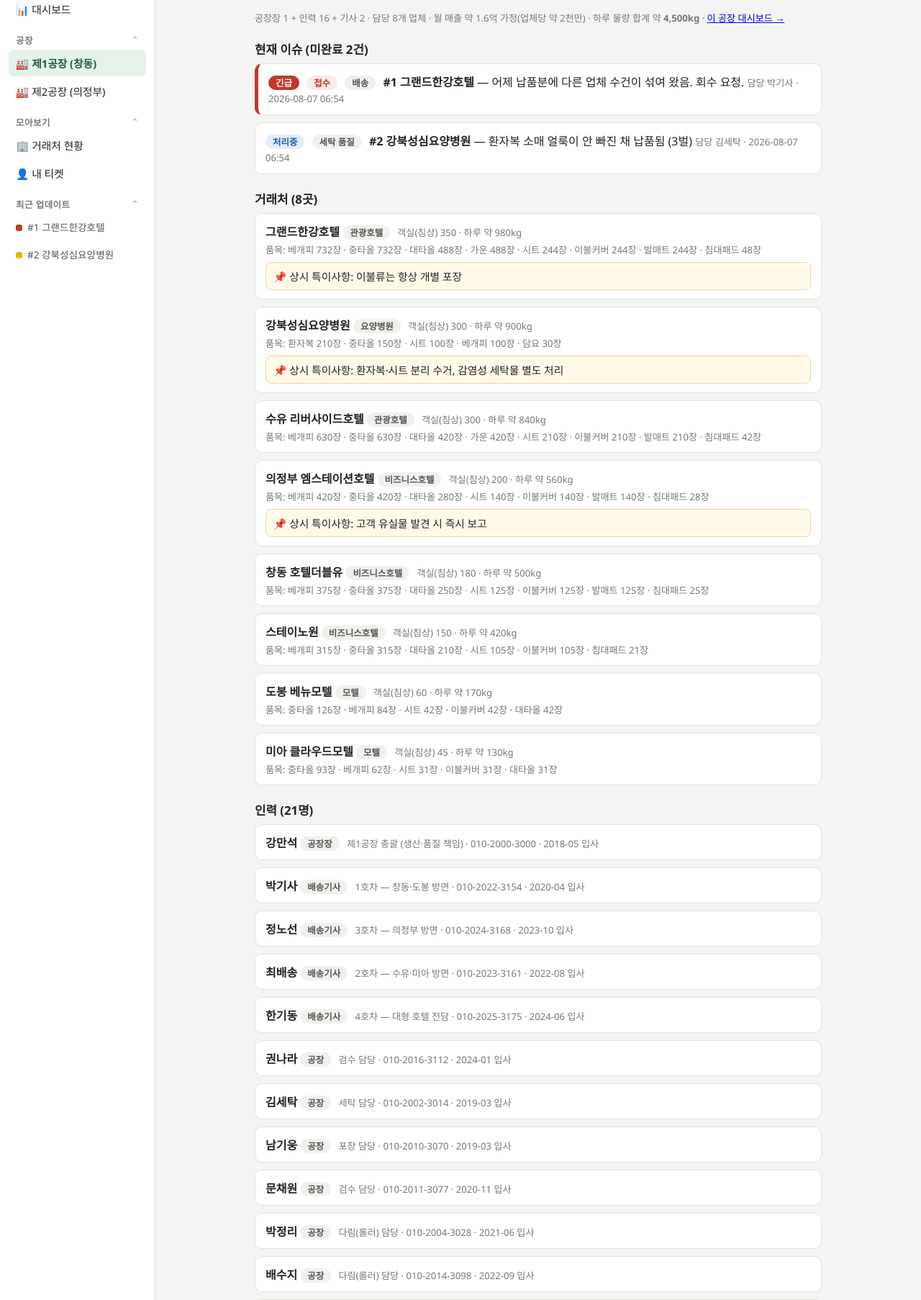
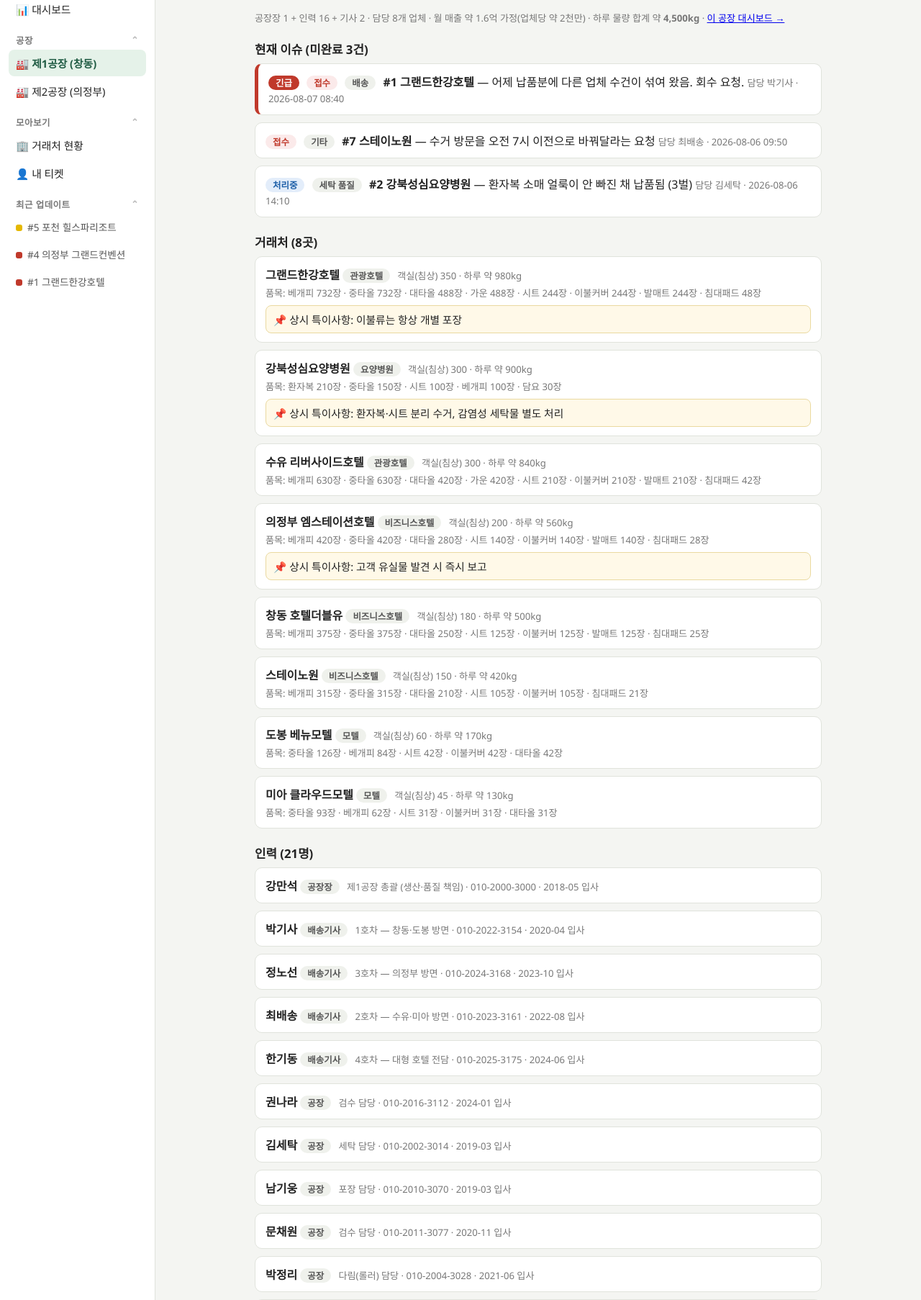
Before and after one commit to IngakHwang/laundry-claim, a FastAPI app: page /f/1 in a window 1280 px wide. Shown: the part 113-1919 px from the top of the page at 72% size. Run offline with FastAPI, Linux system fonts and the light colour scheme; data comes from the database, SQL or seed files in the repository.

Commit message:
업체별 이슈 추적(/client/N) + 2공장 예시 티켓 + 데모 사진 생성기
거래처 클릭 → 진행 중·완료 이력·업체 지표. 예시 티켓 7건(두 공장, 완료 2건 포함, 여러 날짜). 사진은 Pillow로 그린 데모 이미지(make_demo_photos.py) - 실사진 아님을 명시.

Co-Authored-By: Claude Fable 5 <noreply@anthropic.com>

Claude-Session: https://claude.ai/code/session_01HEeBvtzrorzwoFXPg8mY1s

```diff
--- a/app.py
+++ b/app.py
@@ -246,24 +246,62 @@ def init_db() -> None:
             """이름으로 담당자 id 찾기 (예시 티켓 배정용)."""
             return con.execute("SELECT id FROM staff WHERE name=?", (name,)).fetchone()[0]
 
-        # 예시 티켓 1: 배송 컴플레인 — 기사에게 배정, 아직 미확인
-        con.execute("""INSERT INTO complaints
-            (client_id, type, severity, content, channel, assignee_id, status, created_at)
-            VALUES (1, 'delivery', 'urgent', '어제 납품분에 다른 업체 수건이 섞여 왔음. 회수 요청.',
-                    '전화', ?, 'new', ?)""", (sid("박기사"), now()))
-        con.execute("""INSERT INTO actions (complaint_id, actor, kind, content, created_at)
-            VALUES (1, '사장', 'register', '그랜드한강호텔 지배인 전화 접수', ?)""", (now(),))
-        con.execute("""INSERT INTO actions (complaint_id, actor, kind, content, created_at)
-            VALUES (1, '사장', 'instruct', '오늘 수거 때 섞인 수건 회수해 올 것', ?)""", (now(),))
-        # 예시 티켓 2: 품질 컴플레인 — 공장 인력에게 배정, 처리중
-        con.execute("""INSERT INTO complaints
-            (client_id, type, severity, content, channel, assignee_id, status, created_at)
-            VALUES (6, 'quality', 'normal', '환자복 소매 얼룩이 안 빠진 채 납품됨 (3벌)',
-                    '문자', ?, 'working', ?)""", (sid("김세탁"), now()))
-        con.execute("""INSERT INTO actions (complaint_id, actor, kind, content, created_at)
-            VALUES (2, '사장', 'register', '요양병원 문자 접수, 사진 3장 받음', ?)""", (now(),))
-        con.execute("""INSERT INTO actions (complaint_id, actor, kind, content, created_at)
-            VALUES (2, '김세탁', 'work', '재세탁 진행. 얼룩 종류가 녹 계열이라 전용 처리 필요', ?)""", (now(),))
+        def add_ticket(client, type_, sev, content, channel, assignee, created, acts, status, done=None):
+            """예시 티켓 한 건 + 조치 일지 + 사진.
+            acts = [(누가, 종류, 내용, 시각, [사진 파일명들])]. 사진은 make_demo_photos.py 가 만든 데모 이미지."""
+            cur = con.execute("""INSERT INTO complaints
+                (client_id, type, severity, content, channel, assignee_id, status, created_at, done_at)
+                VALUES (?,?,?,?,?,?,?,?,?)""",
+                (client, type_, sev, content, channel, sid(assignee), status, created, done))
+            tid = cur.lastrowid
+            for actor, kind, text, at, photo_files in acts:
+                a = con.execute("""INSERT INTO actions (complaint_id, actor, kind, content, created_at)
+                                   VALUES (?,?,?,?,?)""", (tid, actor, kind, text, at))
+                for ph in photo_files:
+                    con.execute("INSERT INTO photos (action_id, filename) VALUES (?,?)", (a.lastrowid, ph))
+
+        # ── 예시 티켓 — 두 공장 모두, 여러 날짜에 걸쳐 (완료 이력이 있어야 평균 처리 시간이 산다) ──
+        today = now()[:10]
+        add_ticket(1, "delivery", "urgent", "어제 납품분에 다른 업체 수건이 섞여 왔음. 회수 요청.",
+                   "전화", "박기사", f"{today} 08:40", [
+            ("사장", "register", "그랜드한강호텔 지배인 전화 접수", f"{today} 08:40", ["demo_towels_mixed.png"]),
+            ("사장", "instruct", "오늘 수거 때 섞인 수건 회수해 올 것", f"{today} 08:42", []),
+        ], "new")
+        add_ticket(6, "quality", "normal", "환자복 소매 얼룩이 안 빠진 채 납품됨 (3벌)",
+                   "문자", "김세탁", "2026-08-06 14:10", [
+            ("사장", "register", "요양병원 문자 접수, 사진 받음", "2026-08-06 14:10", ["demo_sleeve_stain.png"]),
+            ("김세탁", "work", "재세탁 진행. 녹 계열 얼룩이라 전용 처리 필요", "2026-08-06 16:30", []),
+        ], "working")
+        add_ticket(7, "quality", "normal", "수건 5장이 누렇게 변색된 채 왔다고 교환 요청",
+                   "전화", "이다림", "2026-08-05 10:20", [
+            ("사장", "register", "베뉴모텔 사장님 전화", "2026-08-05 10:20", ["demo_towel_yellow.png"]),
+            ("이다림", "ack", "지시 확인", "2026-08-05 10:55", []),
+            ("이다림", "work", "재세탁 후 검수 — 변색 심한 3장은 폐기, 새 수건으로 교체", "2026-08-05 14:20", []),
+            ("이다림", "done", "교체분 당일 배송 완료", "2026-08-05 15:40", []),
+        ], "done", "2026-08-05 15:40")
+        add_ticket(9, "quality", "urgent", "토요일 행사분 테이블보에 와인 얼룩 12장이 그대로 납품됨",
+                   "전화", "장미란", f"{today} 09:15", [
+            ("사장", "register", "웨딩홀 매니저 전화 — 다음 행사가 금요일이라 급함", f"{today} 09:15", ["demo_tablecloth_wine.png"]),
+            ("장미란", "ack", "지시 확인", f"{today} 09:40", []),
+            ("장미란", "work", "전량 회수해 얼룩 전용 재세탁 돌리는 중", f"{today} 11:05", []),
+        ], "working")
+        add_ticket(10, "delivery", "normal", "가운 40장 수량 부족 — 주말 투숙 앞두고 보충 요청",
+                   "문자", "나운전", f"{today} 10:30", [
+            ("사장", "register", "리조트 프런트 문자", f"{today} 10:30", []),
+            ("사장", "instruct", "내일 오전 배송 때 가운 40장 추가 적재", f"{today} 10:33", []),
+            ("나운전", "ack", "지시 확인", f"{today} 12:02", []),
+        ], "acked")
+        add_ticket(10, "quality", "normal", "스파 타월에서 꿉꿉한 냄새가 난다는 고객 불만",
+                   "전화", "윤정례", "2026-08-04 09:00", [
+            ("사장", "register", "리조트 지배인 전화", "2026-08-04 09:00", ["demo_towel_mold.png"]),
+            ("윤정례", "work", "건조 공정 점검 — 건조기 2호기 온도 저하 발견", "2026-08-04 13:30", []),
+            ("윤정례", "done", "재세탁·완전 건조 후 재납품. 건조기 수리 완료", "2026-08-04 17:10", []),
+        ], "done", "2026-08-04 17:10")
+        add_ticket(5, "etc", "normal", "수거 방문을 오전 7시 이전으로 바꿔달라는 요청",
+                   "전화", "최배송", "2026-08-06 09:50", [
+            ("사장", "register", "스테이노원 프런트 전화", "2026-08-06 09:50", []),
+            ("사장", "instruct", "2호차 노선 순서 조정 검토", "2026-08-06 09:55", []),
+        ], "new")
     con.commit()
     con.close()
 
@@ -342,6 +380,37 @@ def dashboard(request: Request, factory: int | None = None):
         "open_tickets": open_tickets, "done_recent": done_recent,
         "stats": stats, "by_type": by_type,
         "factories": factories, "cur_factory": factory,
+        "TYPE_LABEL": TYPE_LABEL, "STATUS_LABEL": STATUS_LABEL,
+    })
+
+
+@app.get("/client/{client_id}")
+def client_detail(request: Request, client_id: int):
+    """거래처 상세 — 이 업체의 이슈가 무엇이 있고 어떻게 처리되고 있는지 한 화면에 추적한다."""
+    con = db()
+    c = con.execute("""SELECT c.*, f.name AS factory_name FROM clients c
+        LEFT JOIN factories f ON f.id = c.factory_id WHERE c.id=?""", (client_id,)).fetchone()
+    goods = con.execute("""SELECT i.name, ci.daily_qty FROM client_items ci
+        JOIN items i ON i.id = ci.item_id WHERE ci.client_id=? ORDER BY ci.daily_qty DESC""",
+        (client_id,)).fetchall()
+    open_tickets = con.execute(TICKET_SELECT + """
+        WHERE c.client_id=? AND c.status != 'done'
+        ORDER BY (c.severity='urgent') DESC, c.created_at ASC""", (client_id,)).fetchall()
+    done_tickets = con.execute(TICKET_SELECT + """
+        WHERE c.client_id=? AND c.status = 'done' ORDER BY c.done_at DESC""", (client_id,)).fetchall()
+    # 업체별 지표: 누적 건수 · 유형별 · 평균 처리 시간 (반복되는 문제가 있는 거래처를 숫자로 보려고)
+    stats = {
+        "total": len(open_tickets) + len(done_tickets),
+        "avg_hours": con.execute("""SELECT ROUND(AVG((julianday(done_at)-julianday(created_at))*24),1)
+                                    FROM complaints WHERE client_id=? AND status='done'""",
+                                 (client_id,)).fetchone()[0],
+    }
+    by_type = con.execute("""SELECT type, COUNT(*) n FROM complaints
+                             WHERE client_id=? GROUP BY type ORDER BY n DESC""", (client_id,)).fetchall()
+    con.close()
+    return templates.TemplateResponse(request, "client.html", {
+        "c": c, "goods": goods, "open_tickets": open_tickets, "done_tickets": done_tickets,
+        "stats": stats, "by_type": by_type,
         "TYPE_LABEL": TYPE_LABEL, "STATUS_LABEL": STATUS_LABEL,
     })
 
--- a/templates/clients.html
+++ b/templates/clients.html
@@ -8,13 +8,13 @@
 <h2><a href="/f/{{ f.id }}">{{ f.name }} →</a> <span class="meta">— {{ f.note }}</span></h2>
 <p class="meta">하루 물량 합계 약 <b>{{ "{:,}".format(totals[f.id]) }}kg</b></p>
 {% for c in clients if c.factory_id == f.id %}
-<div class="card">
+<a class="card" href="/client/{{ c.id }}">
   <b>{{ c.name }}</b> <span class="badge b-type">{{ c.biz_type }}</span>
   <span class="meta">
-    {% if c.rooms %}객실(침상) {{ c.rooms }} · {% endif %}하루 약 {{ "{:,}".format(c.daily_kg) }}kg
+    {% if c.rooms %}객실(침상) {{ c.rooms }} · {% endif %}하루 약 {{ "{:,}".format(c.daily_kg) }}kg — 이슈 이력 보기 →
   </span>
   {% if c.note %}<div class="instr">📌 상시 특이사항: {{ c.note }}</div>{% endif %}
-</div>
+</a>
 {% endfor %}
 {% endfor %}
 {% endblock %}
--- a/templates/factory.html
+++ b/templates/factory.html
@@ -19,7 +19,7 @@
 
 <h2>거래처 ({{ client_rows|length }}곳)</h2>
 {% for row in client_rows %}
-<div class="card">
+<a class="card" href="/client/{{ row.c.id }}">
   <b>{{ row.c.name }}</b> <span class="badge b-type">{{ row.c.biz_type }}</span>
   <span class="meta">{% if row.c.rooms %}객실(침상) {{ row.c.rooms }} · {% endif %}하루 약 {{ "{:,}".format(row.c.daily_kg) }}kg</span>
   <div class="meta" style="margin-top:4px">
@@ -27,7 +27,7 @@
     {% for it in row.goods %}{{ it.name }} {{ "{:,}".format(it.daily_qty) }}장{{ " · " if not loop.last }}{% endfor %}
   </div>
   {% if row.c.note %}<div class="instr">📌 상시 특이사항: {{ row.c.note }}</div>{% endif %}
-</div>
+</a>
 {% endfor %}
 
 <h2>인력 ({{ staff|length }}명)</h2>
--- a/templates/ticket.html
+++ b/templates/ticket.html
@@ -2,7 +2,7 @@
 {% block title %}#{{ t.id }} {{ t.client_name }} — 세탁 티켓{% endblock %}
 {% block body %}
 <h1>
-  #{{ t.id }} {{ t.client_name }}
+  #{{ t.id }} <a href="/client/{{ t.client_id }}">{{ t.client_name }}</a>
   {% if t.severity == 'urgent' %}<span class="badge b-urgent">긴급</span>{% endif %}
   <span class="badge b-status-{{ t.status }}">{{ STATUS_LABEL[t.status] }}</span>
   <span class="badge b-type">{{ TYPE_LABEL[t.type] }}</span>
```
Also changed, not shown: make_demo_photos.py (added, +72 -0 lines), templates/client.html (added, +44 -0 lines), worklog/2026-08-07.md (+1 -0 lines).
